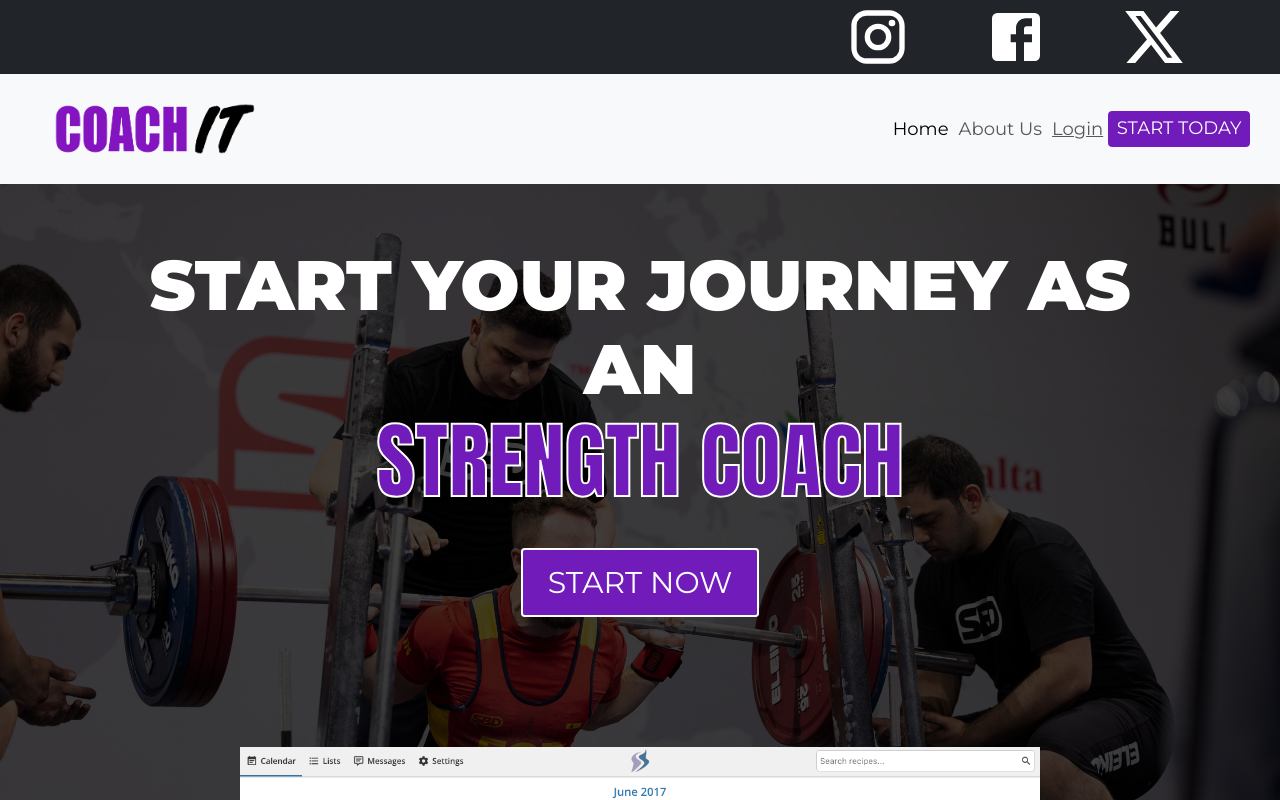
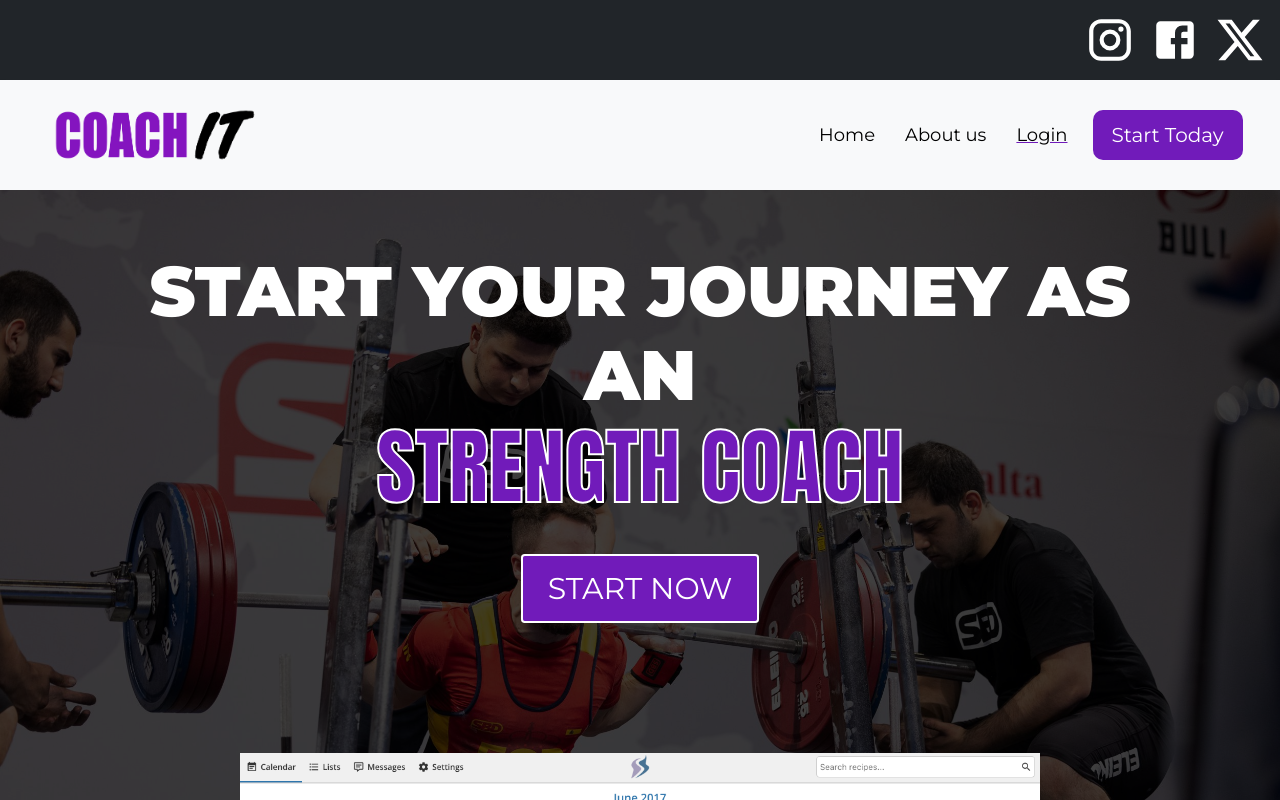
Before and after one commit to danigracia-itb/coach-it-client, a Vue app: page / in a window 1280 px wide. Shown: the top 800 px of the page. Built offline with nearby package versions, Linux system fonts and the light colour scheme.

Commit message:
Home design

```diff
--- a/src/pages/public/IndexView.vue
+++ b/src/pages/public/IndexView.vue
@@ -1,8 +1,11 @@
 <template>
     <header>
-        <section class="bg-dark px-5 d-flex">
+        <section class="bg-dark d-flex">
             <a class="social" href="#">
-                <img class="social-net" src="/src/assets/img/instagram.svg" />
+                <img
+                    class="social-net svg-container"
+                    src="/src/assets/img/instagram.svg"
+                />
             </a>
             <a class="social" href="#">
                 <img class="social-net" src="/src/assets/img/facebook.svg" />
@@ -16,15 +19,19 @@
             class="bg-light px-5 py-2 d-flex flex-column flex-sm-row justify-content-between align-items-center shadow-sm"
         >
             <img width="250" src="../../assets/logo.png" />
-            <nav
-                class="navbar navbar-expand-lg d-flex flex-column align-items-center navbar-light bg-light"
-            >
+            <nav class="navbar navbar-expand-lg navbar-light navbar-custom">
+                <div class="container-fluid">
                     <button
                         class="navbar-toggler"
                         type="button"
                         @click="toggleNav"
+                        data-bs-toggle="collapse"
+                        data-bs-target="#navbarNav"
+                        aria-controls="navbarNav"
                         :aria-expanded="isNavOpen ? 'true' : 'false'"
+                        aria-label="Toggle navigation"
                         style="font-size: 4rem"
+                    >
                         >
                         <span class="navbar-toggler-icon"></span>
                     </button>
@@ -36,22 +43,27 @@
                         ]"
                         id="navbarNav"
                     >
-                    <ul class="navbar-nav">
-                        <li class="nav-item text-center">
-                            <a class="nav-link active" href="#">Home</a>
+                        <ul class="navbar-nav ms-auto">
+                            <li class="nav-item">
+                                <a class="nav-link" href="#">Home</a>
                             </li>
-                        <li class="nav-item text-center">
-                            <a class="nav-link" href="#">About Us</a>
+                            <li class="nav-item">
+                                <a class="nav-link" href="#">About us</a>
                             </li>
-                        <li class="nav-item text-center">
-                            <a class="nav-link nav-login" href="#">Login</a>
-                        </li>
-                        <li class="nav-item text-center">
-                            <a class="btn btn-primary text-uppercase" href="#"
-                                >Start today</a
+                            <li class="nav-item">
+                                <RouterLink to="/login"
+                                    ><a class="nav-link" href="#"
+                                        >Login</a
+                                    ></RouterLink
                                 >
                             </li>
                         </ul>
+                    </div>
+                    <RouterLink to="/register"
+                        ><button class="btn start-today-btn btn btn-primary">
+                            Start Today
+                        </button></RouterLink
+                    >
                 </div>
             </nav>
         </section>
@@ -66,8 +78,6 @@
                 <br />
                 <span class="text-primary">strength coach</span>
             </h1>
-
-            <!-- Buttons -->
             <div>
                 <a
                     href="#"
@@ -145,6 +155,8 @@
 </template>
 
 <script>
+import { RouterLink } from "vue-router";
+
 export default {
     data() {
         return {
@@ -156,23 +168,45 @@ export default {
             this.isNavOpen = !this.isNavOpen;
         },
     },
+    components: { RouterLink },
 };
 </script>
 
 <style scoped>
 .bg-dark {
     background-color: #000; /* Puedes ajustar el color de fondo según tus preferencias */
-    padding: 5px; /* Ajusta el padding según tus preferencias */
+    padding: 15px; /* Ajusta el padding según tus preferencias */
 }
 
 .d-flex {
-    justify-content: flex-end; /* Alinea los íconos a la derecha */
-    gap: 10px; /* Ajusta el espacio entre los íconos según tus preferencias */
+    display: flex; /* Hace que el contenedor sea flexible */
+    justify-content: flex-end; /* Alinea los elementos a la derecha */
+}
+
+.social {
+    margin-left: 15px;
+    transition: color 0.3s ease; /* Transición de color al hacer hover */
+}
+
+.social:hover {
+    color: #9329f4; /* Cambia el color al pasar el ratón sobre el elemento */
 }
 
 .social-net {
-    width: 50%; /* Establece el ancho del SVG al 50% */
-    height: auto; /* Mantiene la proporción original del SVG */
+    width: 50px;
+    height: auto;
+    fill: #ffffff; /* Establece el color inicial */
+    transition: fill 0.3s ease; /* Transición de color al hacer hover */
+}
+
+.social-net:hover {
+    fill: #9329f4; /* Cambia el color al pasar el ratón sobre el SVG */
+}
+
+.social-net:hover {
+    filter: brightness(
+        1.2
+    ); /* Ajusta el brillo para cambiar el color al pasar el ratón sobre el elemento */
 }
 
 .hero {
@@ -182,13 +216,29 @@ export default {
     background-position: center;
 }
 
-.nav.item {
-    padding-right: 120px;
-    text-align: center;
+.navbar-custom .navbar-nav .nav-link {
+    color: #000000;
+    margin-right: 20px;
+}
+.navbar-nav .nav-link:hover {
+    color: #9329f4;
+    text-decoration: underline;
+    text-decoration-thickness: 2px;
 }
 
-.nav-login {
-    text-decoration: underline;
+.start-today-btn {
+    color: #9329f4;
+    border: none;
+    color: #fff;
+    font-size: 20px;
+    width: 150px;
+    height: 50px;
+    border-radius: 10px; /* Ajusta el valor de border-radius en píxeles o em */
+}
+
+.start-today-btn:active {
+    transform: scale(0.95);
+    color: #fff;
 }
 
 @media (min-width: 768px) {
```
Also changed, not shown: src/assets/img/twitterX.svg. Lines whose indentation alone changed are shown as unchanged.
